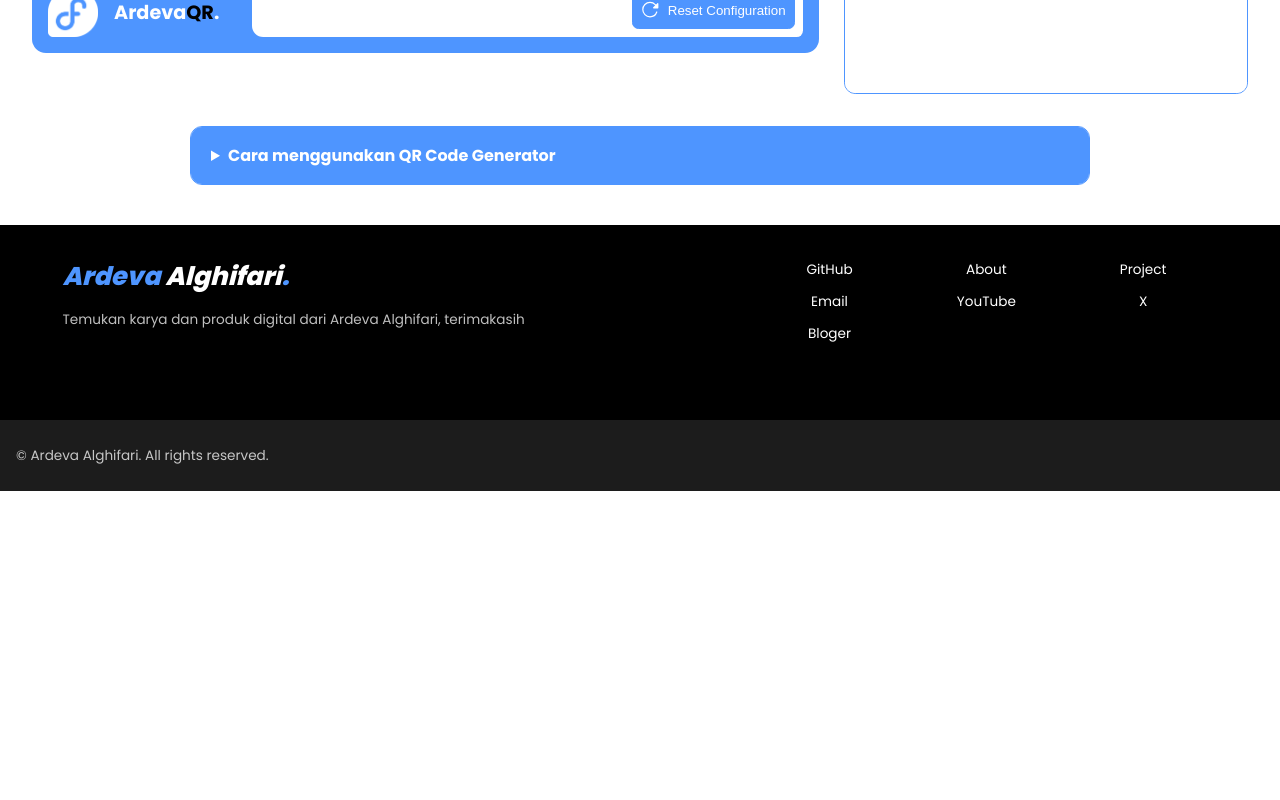
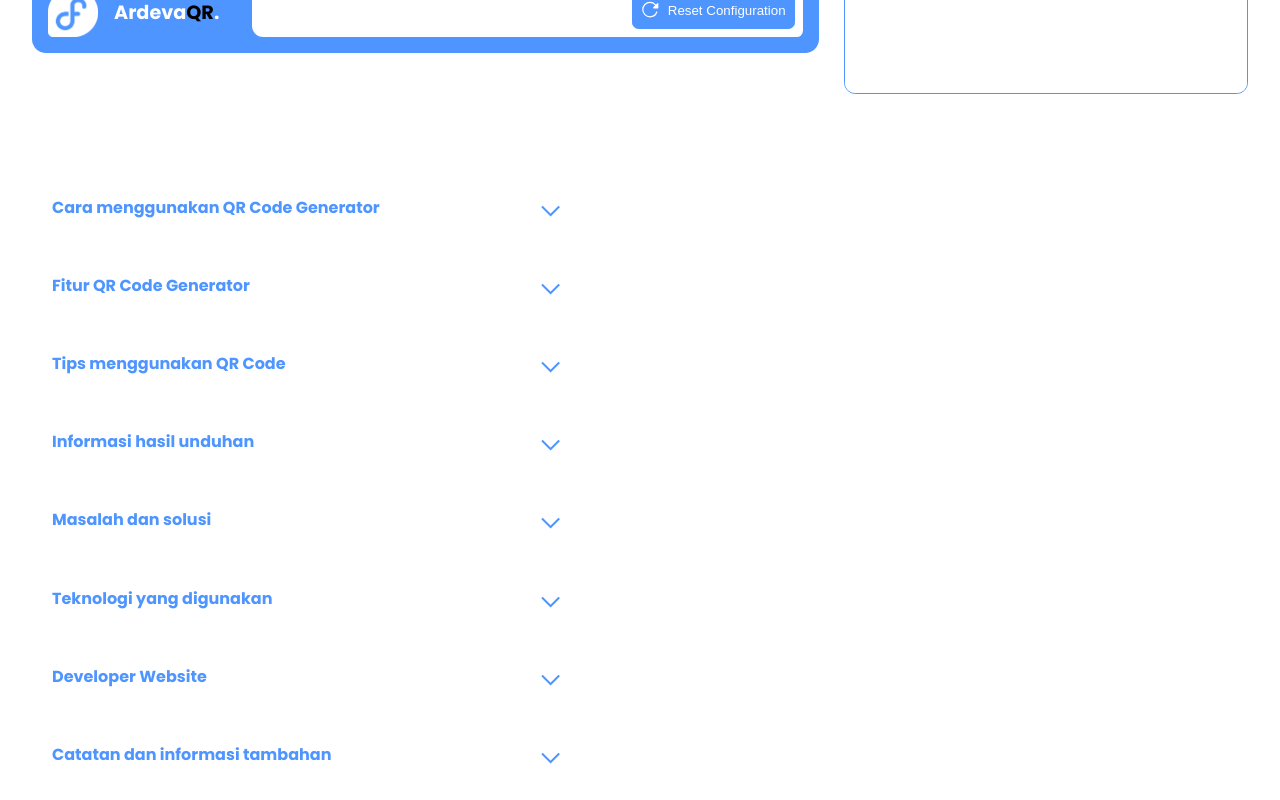
Before and after one commit to ArdevaAR/ardevaqrcode, a Next.js app: page / in a window 1280 px wide. Shown: the part 600-1400 px from the top of the page. Before the commit the page ends 1091 px from the top, so only its background shows below. Built offline with nearby package versions, Linux system fonts and the light colour scheme.

Commit message:
21 nov 2026

```diff
--- a/src/components/Note.jsx
+++ b/src/components/Note.jsx
@@ -2,25 +2,28 @@ import "./note.css";
 
 export default function Note() {
   return (
+    <article className="artcNote">
+      <section>
+        {/* Cara Penggunaan */}
         <details className="usageNote">
           <summary>Cara menggunakan QR Code Generator</summary>
           <div className="usageNoteContent">
             <ol>
               <li>
-            <strong>Masukkan URL atau teks</strong> pada kolom tujuan. QR Code
- akan dibuat otomatis.
+                <strong>Masukkan URL atau teks</strong> pada kolom tujuan. QR
+                Code akan dibuat secara otomatis.
               </li>
               <li>
-            <strong>Atur tampilan kartu:</strong> pilih gambar latar dan logo
-            opsional, lalu tentukan orientasi portrait atau landscape.
+                <strong>Atur tampilan kartu:</strong> pilih gambar latar dan
+                logo opsional, lalu tentukan orientasi portrait atau landscape.
               </li>
               <li>
-            <strong>Pilih mode hasil.</strong> Gunakan Card untuk membuat kartu
-            atau QR Only untuk mengunduh QR Code saja.
+                <strong>Pilih mode hasil.</strong> Gunakan Card untuk membuat
+                kartu atau QR Only untuk mengunduh QR Code saja.
               </li>
               <li>
-            <strong>Sesuaikan ukuran QR Code</strong> dengan slider. Dalam mode
-            Card, seret QR pada pratinjau untuk mengubah posisinya.
+                <strong>Sesuaikan ukuran QR Code</strong> dengan slider. Dalam
+                mode Card, seret QR pada pratinjau untuk mengubah posisinya.
               </li>
               <li>
                 <strong>Unduh hasil</strong> sebagai PNG menggunakan tombol
@@ -29,5 +32,187 @@ export default function Note() {
             </ol>
           </div>
         </details>
+
+        {/* Fitur Website */}
+        <details className="usageNote">
+          <summary>Fitur QR Code Generator</summary>
+          <div className="usageNoteContent">
+            <ol>
+              <li>
+                <strong>Generate QR Code:</strong> membuat QR Code dari URL
+                maupun teks secara otomatis.
+              </li>
+              <li>
+                <strong>Custom Background:</strong> menggunakan gambar sendiri
+                sebagai latar belakang kartu.
+              </li>
+              <li>
+                <strong>Custom Logo:</strong> menambahkan logo pada bagian
+                tengah QR Code.
+              </li>
+              <li>
+                <strong>Card Orientation:</strong> memilih orientasi portrait
+                atau landscape.
+              </li>
+              <li>
+                <strong>QR Position:</strong> mengatur posisi QR Code pada area
+                pratinjau.
+              </li>
+              <li>
+                <strong>QR Only Mode:</strong> menghasilkan QR Code tanpa gambar
+                latar kartu.
+              </li>
+              <li>
+                <strong>PNG Download:</strong> menyimpan hasil desain dalam
+                format gambar PNG.
+              </li>
+            </ol>
+          </div>
+        </details>
+
+        {/* Tips */}
+        <details className="usageNote">
+          <summary>Tips menggunakan QR Code</summary>
+          <div className="usageNoteContent">
+            <ol>
+              <li>Gunakan URL yang benar dan dapat diakses.</li>
+              <li>
+                Pastikan warna QR Code memiliki kontras yang cukup dengan latar
+                belakang.
+              </li>
+              <li>
+                Hindari menutupi terlalu banyak bagian QR Code menggunakan logo.
+              </li>
+              <li>
+                Gunakan gambar dengan resolusi yang baik agar hasil kartu
+                terlihat lebih jelas.
+              </li>
+              <li>
+                Selalu lakukan pengujian dengan memindai QR Code sebelum
+                membagikannya.
+              </li>
+            </ol>
+          </div>
+        </details>
+
+        {/* Informasi Download */}
+        <details className="usageNote">
+          <summary>Informasi hasil unduhan</summary>
+          <div className="usageNoteContent">
+            <p>
+              QR Code Generator menyediakan hasil unduhan dalam format PNG
+              (Portable Network Graphics).
+            </p>
+            <ol>
+              <li>
+                <strong>Card Mode:</strong> mengunduh hasil desain kartu lengkap
+                dengan background dan QR Code.
+              </li>
+              <li>
+                <strong>QR Only:</strong> mengunduh QR Code saja tanpa
+                background kartu.
+              </li>
+            </ol>
+            <p>
+              Format PNG mendukung kualitas gambar yang baik dan background
+              transparan jika hasil dibuat tanpa background.
+            </p>
+          </div>
+        </details>
+
+        {/* Troubleshooting */}
+        <details className="usageNote">
+          <summary>Masalah dan solusi</summary>
+          <div className="usageNoteContent">
+            <ol>
+              <li>
+                <strong>QR Code tidak muncul:</strong> periksa kembali teks atau
+                URL yang dimasukkan.
+              </li>
+              <li>
+                <strong>QR Code sulit dipindai:</strong> tingkatkan kontras
+                warna dan hindari penggunaan logo yang terlalu besar.
+              </li>
+              <li>
+                <strong>Gambar tidak muncul:</strong> pastikan file gambar
+                memiliki format yang didukung browser.
+              </li>
+              <li>
+                <strong>Hasil unduhan tidak sesuai:</strong> periksa kembali
+                mode, ukuran, posisi, dan konfigurasi desain sebelum mengunduh.
+              </li>
+            </ol>
+          </div>
+        </details>
+
+        {/* Teknologi */}
+        <details className="usageNote">
+          <summary>Teknologi yang digunakan</summary>
+          <div className="usageNoteContent">
+            <ol>
+              <li>
+                <strong>HTML:</strong> menyusun struktur halaman website.
+              </li>
+              <li>
+                <strong>CSS:</strong> mengatur tampilan dan desain antarmuka.
+              </li>
+              <li>
+                <strong>JavaScript:</strong> menjalankan logika dan interaksi
+                aplikasi.
+              </li>
+              <li>
+                <strong>React JS:</strong> membangun antarmuka menggunakan
+                komponen.
+              </li>
+              <li>
+                <strong>Canvas API:</strong> menggambar dan menggabungkan elemen
+                gambar untuk menghasilkan desain kartu.
+              </li>
+            </ol>
+          </div>
+        </details>
+
+        {/* Developer */}
+        <details className="usageNote">
+          <summary>Developer Website</summary>
+          <div className="usageNoteContent">
+            <p>
+              Website ini dibuat oleh Ardeva Alghifari, siswa SMK Geo
+              Informatika, jurusan Teknik Komputer dan Jaringan (TKJ).
+            </p>
+            <p>
+              QR Code Generator merupakan proyek pengembangan website yang
+              dibuat untuk mempermudah pengguna dalam membuat, menyesuaikan, dan
+              mengunduh QR Code sesuai kebutuhan.
+            </p>
+          </div>
+        </details>
+
+        {/* Informasi Tambahan */}
+        <details className="usageNote">
+          <summary>Catatan dan informasi tambahan</summary>
+          <div className="usageNoteContent">
+            <ol>
+              <li>
+                Pastikan QR Code telah diuji sebelum digunakan untuk keperluan
+                publikasi atau pencetakan.
+              </li>
+              <li>
+                Hasil QR Code bergantung pada data yang dimasukkan oleh
+                pengguna.
+              </li>
+              <li>
+                Simpan hasil unduhan di tempat yang aman agar mudah ditemukan
+                kembali.
+              </li>
+              <li>
+                Pastikan perangkat memiliki browser yang mendukung fitur Canvas
+                untuk menghasilkan gambar.
+              </li>
+            </ol>
+          </div>
+        </details>
+      </section>
+    </article>
   );
 }
--- a/src/components/note.css
+++ b/src/components/note.css
@@ -1,19 +1,52 @@
+.artcNote {
+  display: flex;
+  flex-direction: column;
+  align-items: start;
+  justify-content: start;
+  width: 95%;
+  margin-top: 5rem;
+}
+
+.artcNote section {
+  display: grid;
+  grid-template-columns: repeat(1, 1fr);
+  width: 100%;
+  gap: 0.7rem;
+}
+
 .usageNote {
-  width: min(95%, 900px);
-  margin: 2rem auto 0;
+  width: 100%;
   color: var(--color5);
   background: var(--color4);
-  border: 1px solid var(--color1);
-  border-radius: 0.75rem;
-  overflow: hidden;
+  border-radius: 0.4rem;
 }
 
 .usageNote summary {
+  display: flex;
+  align-items: center;
+  justify-content: space-between;
   padding: 1rem 1.25rem;
-  color: var(--color4);
-  background: var(--color1);
+  color: var(--color1);
+  background: none;
   font-weight: 700;
   cursor: pointer;
+  border-radius: 0.4rem;
+  list-style: none;
+}
+
+.usageNote summary::-webkit-details-marker {
+  display: none;
+}
+
+.usageNote summary::after {
+  content: "⌵";
+  font-size: 1.5rem;
+  float: right;
+  transition: transform 0.3s ease;
+}
+
+.usageNote[open] summary::after {
+  transform: rotate(180deg);
 }
 
 .usageNote summary:focus-visible {
@@ -33,3 +66,9 @@
 .usageNoteContent li + li {
   margin-top: 0.6rem;
 }
+
+@media (min-width: 768px) {
+  .artcNote section {
+    width: 45%;
+  }
+}
```
Lines whose indentation alone changed are shown as unchanged.
